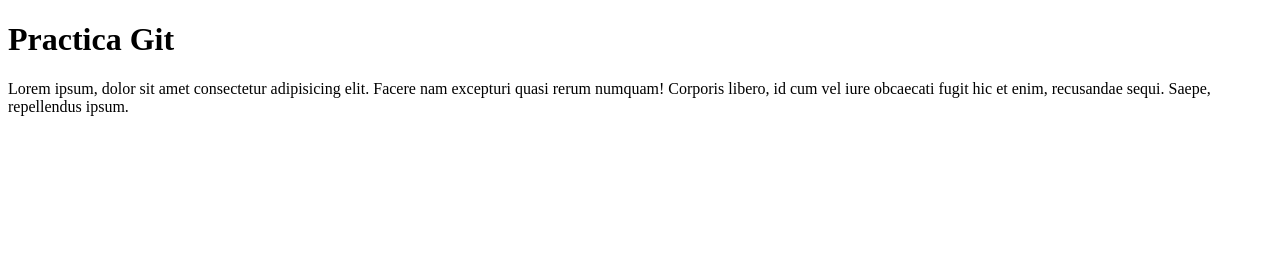
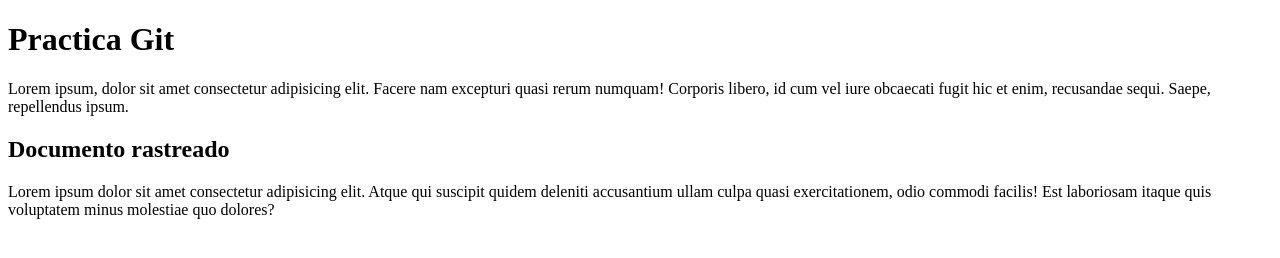
Before and after one commit to Georgo-88/PracticaOnline, a plain HTML site: page index.html in a window 1280 px wide. Drawn offline with Linux system fonts and the light colour scheme.

Commit message:
mi primer ensayo

```diff
--- a/index.html
+++ b/index.html
@@ -10,5 +10,9 @@
     <p>
         Lorem ipsum, dolor sit amet consectetur adipisicing elit. Facere nam excepturi quasi rerum numquam! Corporis libero, id cum vel iure obcaecati fugit hic et enim, recusandae sequi. Saepe, repellendus ipsum.
     </p>
+    <h2>Documento rastreado</h2>
+    <p>
+        Lorem ipsum dolor sit amet consectetur adipisicing elit. Atque qui suscipit quidem deleniti accusantium ullam culpa quasi exercitationem, odio commodi facilis! Est laboriosam itaque quis voluptatem minus molestiae quo dolores?
+    </p>
 </body>
 </html>
```
